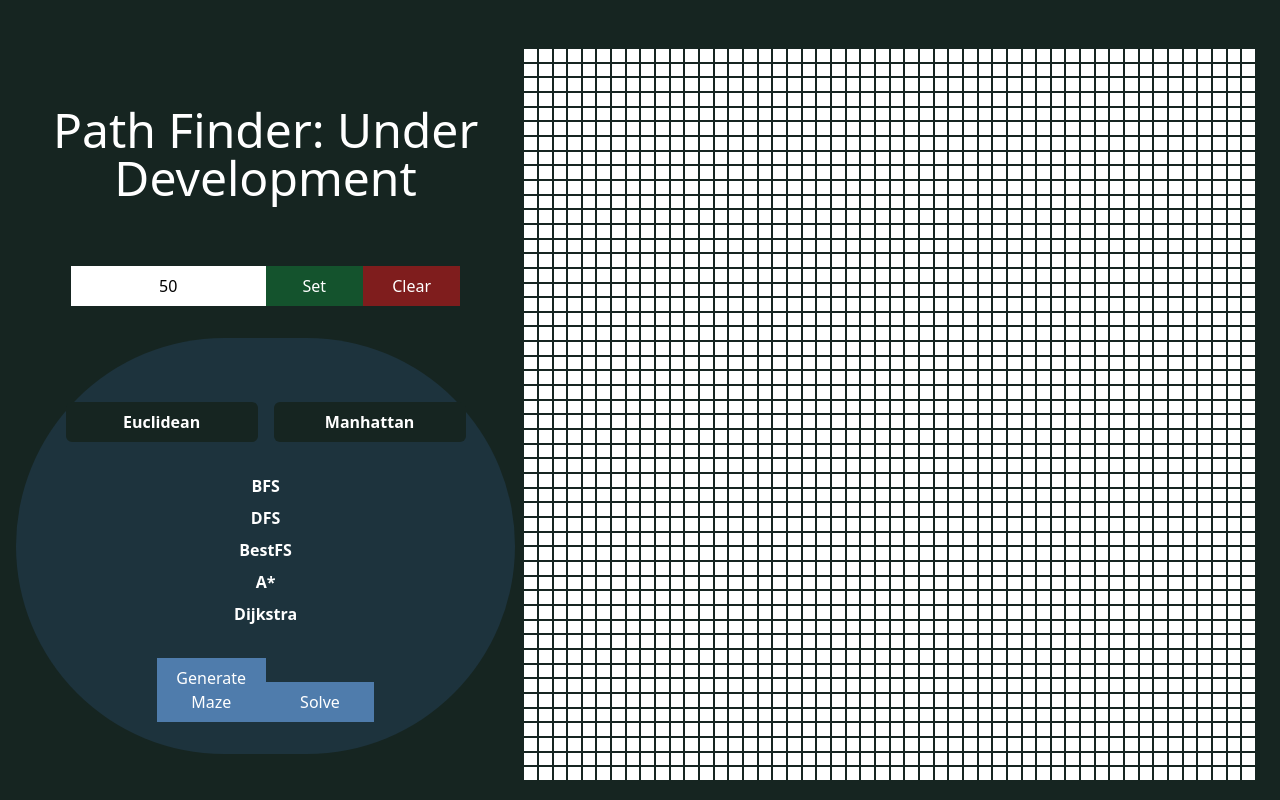
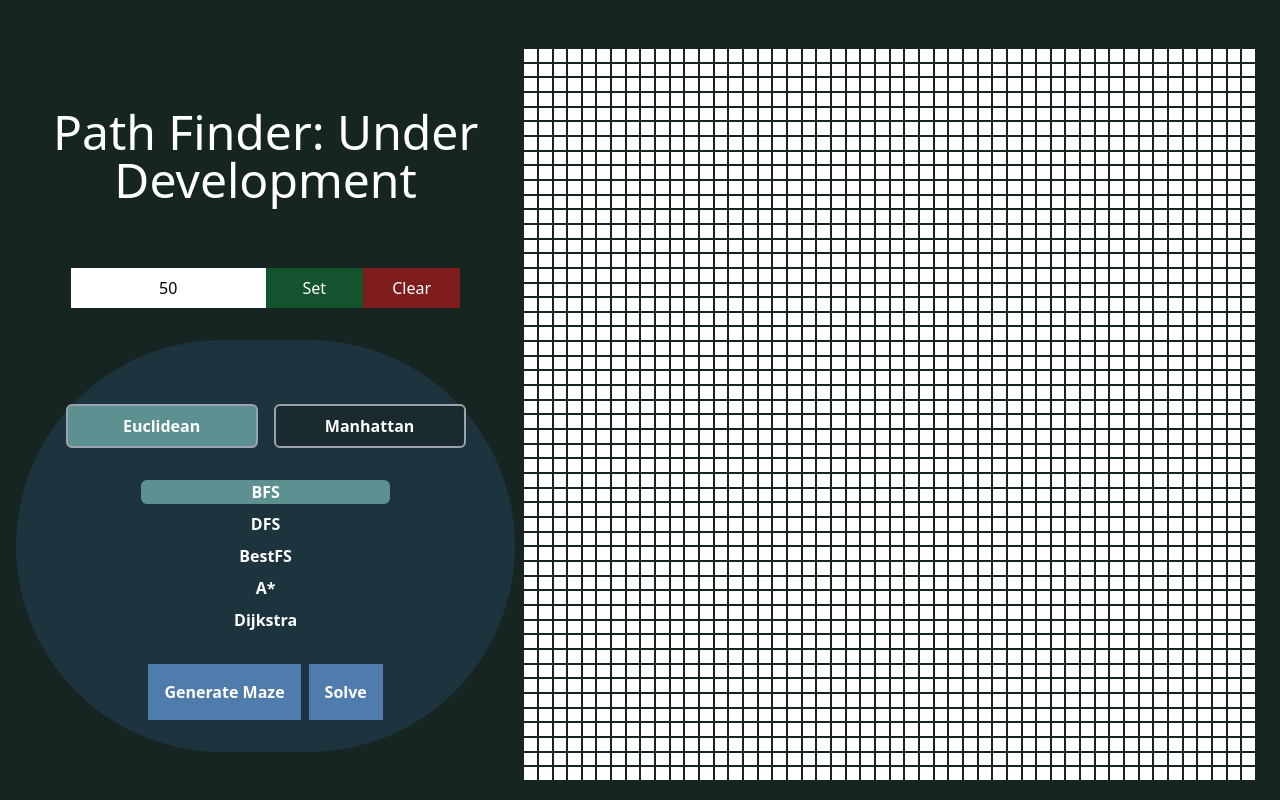
Before and after one commit to schottler3/portfolio, a Next.js app: page /projects/pathFinder in a window 1280 px wide. Built offline with nearby package versions, Linux system fonts and the light colour scheme.

Commit message:
Small visual changes

```diff
--- a/src/app/projects/pathFinder/page.tsx
+++ b/src/app/projects/pathFinder/page.tsx
@@ -14,6 +14,8 @@ export default function Page() {
     const [mouse, setMouse] = useState(false);
     const [algorithm, setAlgorithm] = useState<string>("");
     const [heuristic, setHeuristic] = useState<string>("");
+
+    const [activeButton, setActiveButton] = useState<HTMLElement | null>(null);
 
     function populateGrid(size: number) {
         const newCells: ReactElement[] = [];
@@ -43,17 +45,24 @@ export default function Page() {
 
     useEffect(() => {
         populateGrid(gridSize);
+        setAlgorithm("BFS");
+        setHeuristic("Euclidean");
     }, [gridSize]);
 
     function toggleActive(target: HTMLElement): void {
-        const otherButtons = target.parentElement?.children;
-        if (otherButtons) {
-            Array.from(otherButtons).forEach((button: Element) => {
-                if(button !== target) {
-                    button.classList.remove("bg-aqua1");
-                }
-            });
-        }
+        if (!target.parentElement) return;
+
+        const buttons = Array.from(target.parentElement.children) as HTMLElement[];
+
+        buttons.forEach((button) => {
+            if (button === target) {
+                button.classList.add("bg-aqua1");
+            } else {
+                button.classList.remove("bg-aqua1");
+            }
+        });
+
+        setActiveButton(target);
     }
 
     function printSteps(steps: Node[]): void {
@@ -128,39 +137,34 @@ export default function Page() {
                         {invalid ? <div className="absolute text-red-500 text-xl mt-12">Grid Max is 100</div> : null}
                     </div>
                     <div className="bg-navy rounded-full py-8 flex items-center flex-col justify-center mt-8">
-                        <div className="flex justify-center font-bold gap-4 my-8 *:bg-charcoal *:w-24 md:*:w-48 *:py-2 *:rounded-md *:transition-shadow *:ease-in-out *:duration-300">
-                            <button className="hover:bg-gray1 hover:shadow-[inset_0_0_0_2px_#9eefe5]" onClick={() => {setHeuristic("Euclidean")}}>Euclidean</button>
-                            <button className="hover:bg-gray1 hover:shadow-[inset_0_0_0_2px_#9eefe5]" onClick={() => {setHeuristic("Manhattan")}}>Manhattan</button>
+                        <div className="flex justify-center font-bold gap-4 my-8 *:border-gray-400 *:border-2 *:bg-opacity-50 *:w-24 md:*:w-48 *:py-2 *:rounded-md *:transition-shadow *:ease-in-out *:duration-300">
+                            <button className="hover:bg-gray1 bg-aqua1 hover:shadow-[inset_0_0_0_2px_#9eefe5]" onClick={() => {setHeuristic("Euclidean")}}>Euclidean</button>
+                            <button className="hover:bg-gray1 bg-charcoal hover:shadow-[inset_0_0_0_2px_#9eefe5]" onClick={() => {setHeuristic("Manhattan")}}>Manhattan</button>
                         </div>
                         <div className="flex flex-col gap-2 text-white text-center items-center w-full *:w-1/3 md:*:w-1/2 font-bold *:rounded-md *:transition-shadow *:ease-in-out *:duration-300">
-                            <button className="hover:bg-charcoal bg-opacity-50 hover:text-aqua1 hover:shadow-[inset_0_0_0_2px_#9eefe5]" onClick={(event) => {
+                            <button className="hover:bg-charcoal bg-opacity-50 bg-aqua1 hover:text-aqua1 hover:shadow-[inset_0_0_0_2px_#9eefe5]" onClick={(event) => {
                                 setAlgorithm("BFS");
-                                event.currentTarget.classList.toggle("bg-aqua1");
                                 toggleActive(event.currentTarget);
                             }}>BFS</button>
                             <button className="hover:bg-charcoal bg-opacity-50 hover:text-aqua1 hover:shadow-[inset_0_0_0_2px_#9eefe5]" onClick={(event) => {
                                 setAlgorithm("DFS");
-                                event.currentTarget.classList.toggle("bg-aqua1");
                                 toggleActive(event.currentTarget);
                             }}>DFS</button>
                             <button className="hover:bg-charcoal bg-opacity-50 hover:text-aqua1 hover:shadow-[inset_0_0_0_2px_#9eefe5]" onClick={(event) => {
                                 setAlgorithm("BestFS");
-                                event.currentTarget.classList.toggle("bg-aqua1");
                                 toggleActive(event.currentTarget);
                             }}>BestFS</button>
                             <button className="hover:bg-charcoal bg-opacity-50 hover:text-aqua1 hover:shadow-[inset_0_0_0_2px_#9eefe5]" onClick={(event) => {
                                 setAlgorithm("A");
-                                event.currentTarget.classList.toggle("bg-aqua1");
                                 toggleActive(event.currentTarget);
                             }}>A*</button>
                             <button className="hover:bg-charcoal bg-opacity-50 hover:text-aqua1 hover:shadow-[inset_0_0_0_2px_#9eefe5]" onClick={(event) => {
                                 setAlgorithm("Dijkstra");
-                                event.currentTarget.classList.toggle("bg-aqua1");
                                 toggleActive(event.currentTarget);
                             }}>Dijkstra</button>
                         </div>
-                        <div>
-                            <button className="bg-blue1 text-white px-4 py-2 w-1/2 mt-8"
+                        <div className="flex flex-row mt-8 *:p-4 *:bg-blue1 gap-2 text-center font-bold">
+                            <button className="hover:bg-aqua1 hover:-text-blue1 hover:text-blue1"
                                 onClick={() => {
                                     const maze = new Maze(graph);
                                     setGraph(maze.generate());
@@ -189,7 +193,7 @@ export default function Page() {
                                     });
                                 });
                             }}>Generate Maze</button>
-                            <button className="bg-blue1 text-white px-4 py-2 w-1/2 mt-8"
+                            <button className="hover:bg-aqua1 hover:text-blue1"
                                 onClick={() => {
 
                                     switch(algorithm) {
--- a/src/app/projects/slither/page.tsx
+++ b/src/app/projects/slither/page.tsx
@@ -0,0 +1,15 @@
+import { useEffect } from "react"
+
+
+export default function Page() {
+
+    useEffect(() => {
+
+    })
+
+    return (
+        <div className="bg-charcoal min-h-screen">
+
+        </div>
+    )
+}
```
Also changed, not shown: public/images/Selector.svg (added).
